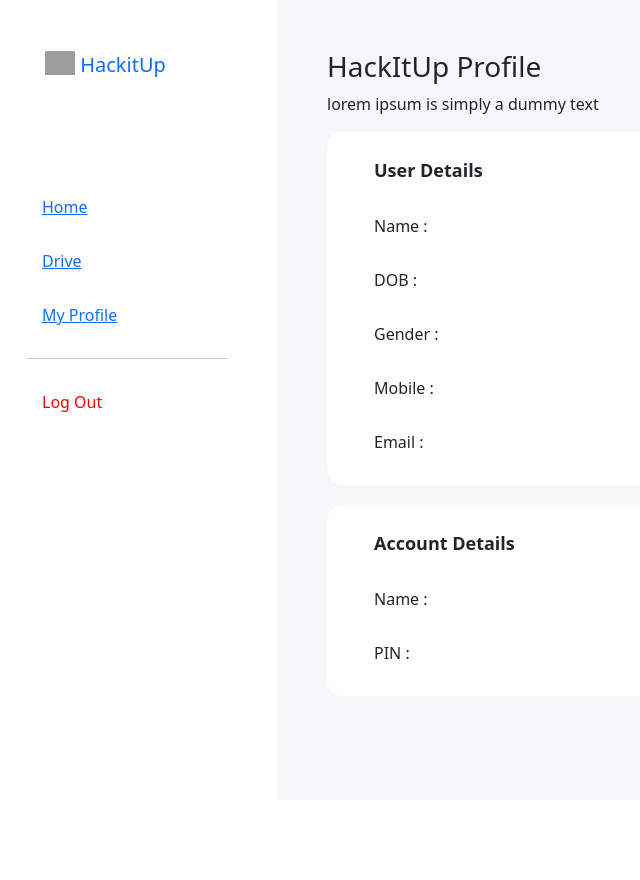
After one commit to hackergod00001/UNS_4_CommandLineWarriors, a Flask app: page /profile in a window 1280 px wide. The commit adds this page. Shown: the whole page, without its empty margins (55-695 px from the left). Run offline with Flask 2, Linux system fonts and the light colour scheme; some libraries are stand-ins or nearby versions; grey boxes are pictures that could not be loaded.

Commit message:
Add files via upload

```diff
--- a/app.py
+++ b/app.py
@@ -13,6 +13,18 @@ def signin():
 def signup():
       return render_template('signup.html')
 
+@app.route('/faq')
+def faq():
+      return render_template('faq.html')
+
+@app.route('/profile')
+def profilee():
+      return render_template('profile.html')
+
+@app.route('/drive')
+def drive():
+      return render_template('drive.html')
+
 @app.route('/signin',methods = ['POST'])
 def signa():
     result = request.form
--- /dev/null
+++ b/static/css/profile.css
@@ -0,0 +1,48 @@
+body{
+    height: 100%;
+    margin: 0;
+    display: flex;
+}
+#sideBar{
+background-color: #ffffff;
+padding: 50px ;
+
+}
+
+#logo{
+    padding-bottom: 100px;
+    padding-left: 50px;
+}
+#contents{
+    height: 100%;
+    display: flex;
+flex-direction: column;
+justify-content: space-between;
+align-items: left;
+width: 100%;
+}
+li{
+    list-style-type:none;
+    padding: 15px;
+    font-weight: 500;
+    font-size: 16px;
+    width: 200px;
+}
+#body{
+    background-color: #F7F6FB;
+    width: 100%;
+    display: flex;
+    flex-direction: column;
+    padding: 50px;
+
+}
+#details{
+    background-color: white;
+    border-radius: 16px;
+    margin-bottom: 20px;
+}
+#title{
+    margin-top: 10px;
+    font-weight: 700;
+    font-size: 18px;
+}
--- a/templates/index.html
+++ b/templates/index.html
@@ -118,7 +118,7 @@
         <li class="nav-item"><a href="#" class="nav-link px-2 text-muted">Home</a></li>
         <li class="nav-item"><a href="#" class="nav-link px-2 text-muted">About</a></li>
         <li class="nav-item"><a href="#" class="nav-link px-2 text-muted">Statistics</a></li>
-        <li class="nav-item"><a href="faq.html" class="nav-link px-2 text-muted">FAQs</a></li>
+        <li class="nav-item"><a href="faq" class="nav-link px-2 text-muted">FAQs</a></li>
       </ul>
     </footer>
   </div>
--- /dev/null
+++ b/templates/profile.html
@@ -0,0 +1,75 @@
+<html lang="en">
+
+<head>
+    <meta charset="UTF-8">
+    <meta http-equiv="X-UA-Compatible" content="IE=edge">
+    <meta name="viewport" content="width=device-width, initial-scale=1.0">
+    <link rel="stylesheet" href="{{ url_for('static', filename='css/profile.css') }}">
+    <!-- Required meta tags -->
+    <meta charset="utf-8">
+    <meta name="viewport" content="width=device-width, initial-scale=1">
+
+    <!-- Bootstrap CSS -->
+    <link href="https://cdn.jsdelivr.net/npm/bootstrap@5.1.3/dist/css/bootstrap.min.css" rel="stylesheet"
+        integrity="sha384-1BmE4kWBq78iYhFldvKuhfTAU6auU8tT94WrHftjDbrCEXSU1oBoqyl2QvZ6jIW3" crossorigin="anonymous">
+    <title>Document</title>
+</head>
+
+<body>
+    <div id="sideBar">
+        <nav class="sideBar">
+            <div id='logo'><a class="navbar-brand" href="#" style="">
+                <img src="https://getbootstrap.com/docs/5.1/assets/brand/bootstrap-logo.svg" alt="" width="30" height="24"
+                  class="d-inline-block align-text-top">
+                HackitUp
+              </a></div>
+            <div id="contents">
+                <ul>
+
+                    <li><a href="/">Home </a></li>
+                    <li><a href="drive">Drive </a></li>
+                    <li><a href="profile">My Profile </a></li>
+                    <hr>
+                    <li style="color: red;">Log Out</li>
+                </ul>
+            </div>
+
+        </nav>
+    </div>
+    <div id="body">
+        <div id="header"><h3>HackItUp Profile</h3><p>lorem ipsum is simply a dummy text</p> </div>
+        <div id="Details">
+            <ul>
+                <li id="title">User Details</li>
+                <li id="data">Name               :</li>
+                <li id="data">DOB               :</li>
+                <li id="data">Gender               :</li>
+                <li id="data">Mobile               :</li>
+                <li id="data">Email               :</li>
+            </ul>
+        </div>
+        <div id="Details">
+            <ul>
+                <li id="title">Account Details</li>
+                <li id="data">Name               :</li>
+                <li id="data">PIN               :</li>
+
+            </ul>
+        </div>
+
+    </div>
+</body>
+<script src="https://cdn.jsdelivr.net/npm/bootstrap@5.1.3/dist/js/bootstrap.bundle.min.js"
+    integrity="sha384-ka7Sk0Gln4gmtz2MlQnikT1wXgYsOg+OMhuP+IlRH9sENBO0LRn5q+8nbTov4+1p"
+    crossorigin="anonymous"></script>
+
+<!-- Option 2: Separate Popper and Bootstrap JS -->
+
+<script src="https://cdn.jsdelivr.net/npm/@popperjs/core@2.10.2/dist/umd/popper.min.js"
+    integrity="sha384-7+zCNj/IqJ95wo16oMtfsKbZ9ccEh31eOz1HGyDuCQ6wgnyJNSYdrPa03rtR1zdB"
+    crossorigin="anonymous"></script>
+<script src="https://cdn.jsdelivr.net/npm/bootstrap@5.1.3/dist/js/bootstrap.min.js"
+    integrity="sha384-QJHtvGhmr9XOIpI6YVutG+2QOK9T+ZnN4kzFN1RtK3zEFEIsxhlmWl5/YESvpZ13"
+    crossorigin="anonymous"></script>
+
+</html>
```
Also changed, not shown: templates/drive.html (added, +73 -0 lines).
